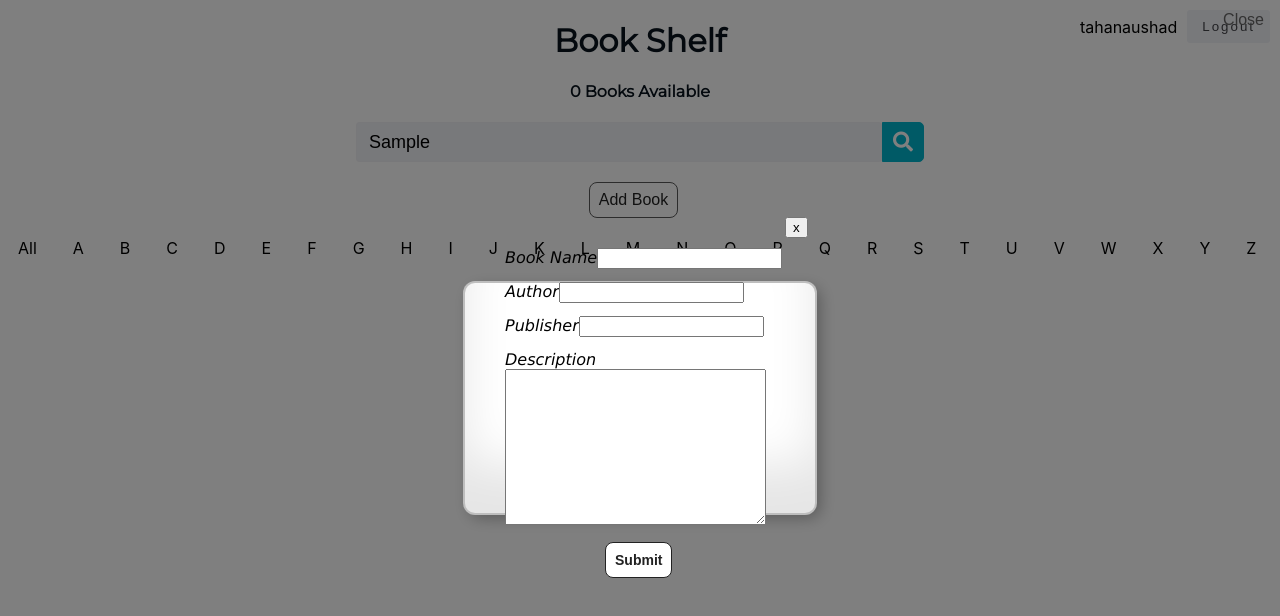
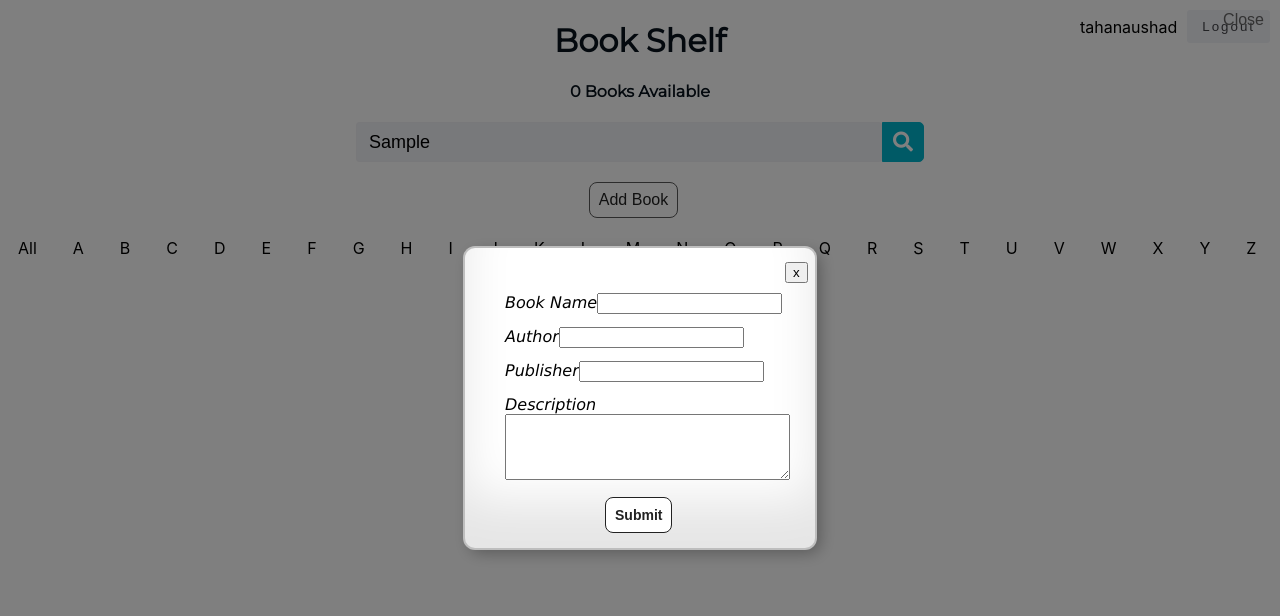
Before and after one commit to tahanaushad/React-Book-Shelf, a React (Create React App) app: page / in a window 1280 px wide. Both pictures are taken after typing "Sample" into the empty fields and a click on the button "Add Book". Shown: the top 616 px of the page. Built offline with nearby package versions, Linux system fonts and the light colour scheme.

Commit message:
set modal and css

```diff
--- a/src/BookShelf.jsx
+++ b/src/BookShelf.jsx
@@ -109,8 +109,9 @@ setShowError(false)
         </div>
         <div className="myInputs">
           <label htmlFor="label">Description</label>
+          <br />
           {/* <input type="text" className="inputF" name="bookDescription" /> */}
-          <textarea name="bookDescription" className="inputF" id="" cols="30" rows="10"></textarea>
+          <textarea name="bookDescription" className="inputF" cols="33" rows="4"></textarea>
         </div>
         <div>
 {
--- a/src/Modal.css
+++ b/src/Modal.css
@@ -28,7 +28,7 @@
     font-family: 'Lucida Sans', 'Lucida Sans Regular', 'Lucida Grande', 'Lucida Sans Unicode', Geneva, Verdana, sans-serif;
     font-style: italic;
     width: 350px;
-    height: 230px;
+    height: 300px;
     background: white;
     border-radius: 10px;
     transition: border-radius 0.5s cubic-bezier(0.175, 0.885, 0.32, 1.275);
```
